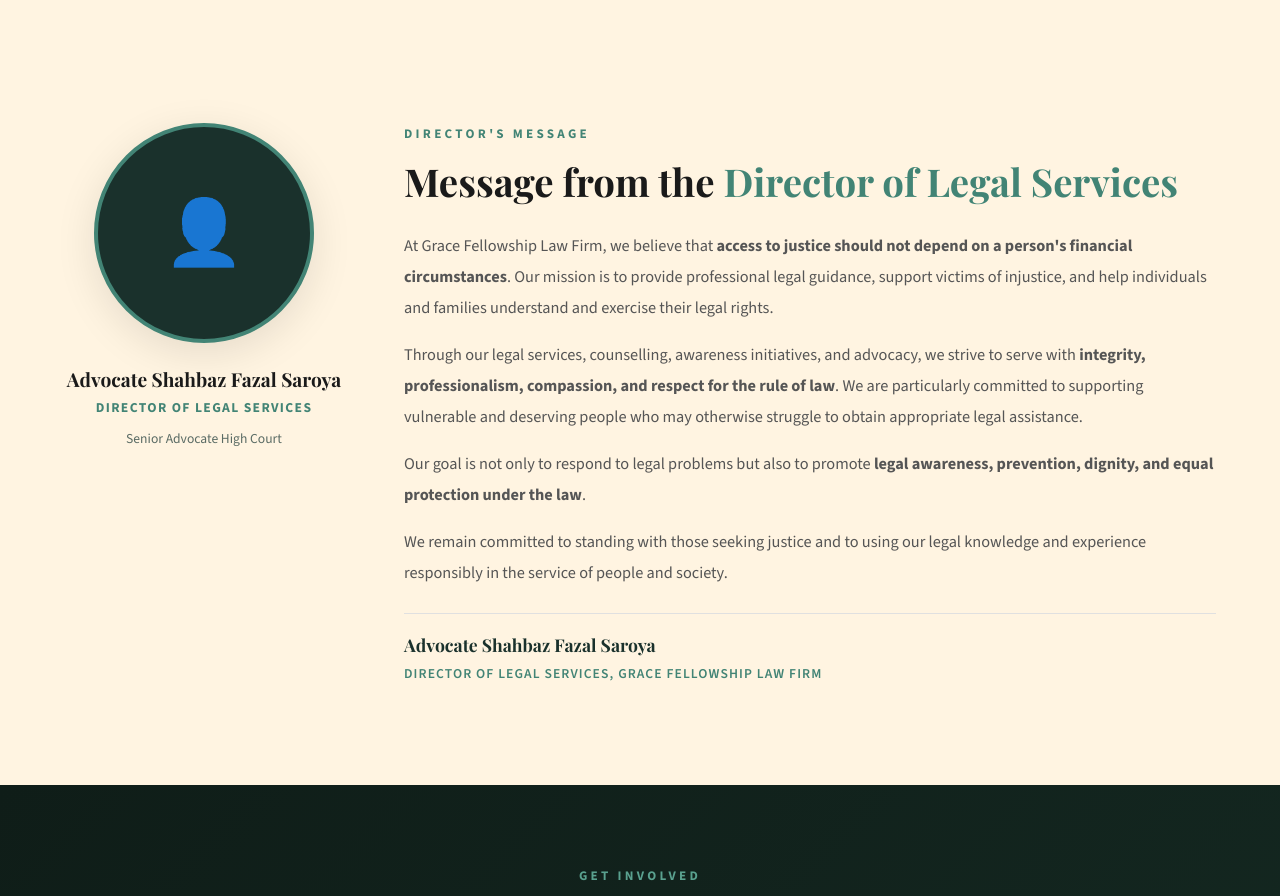
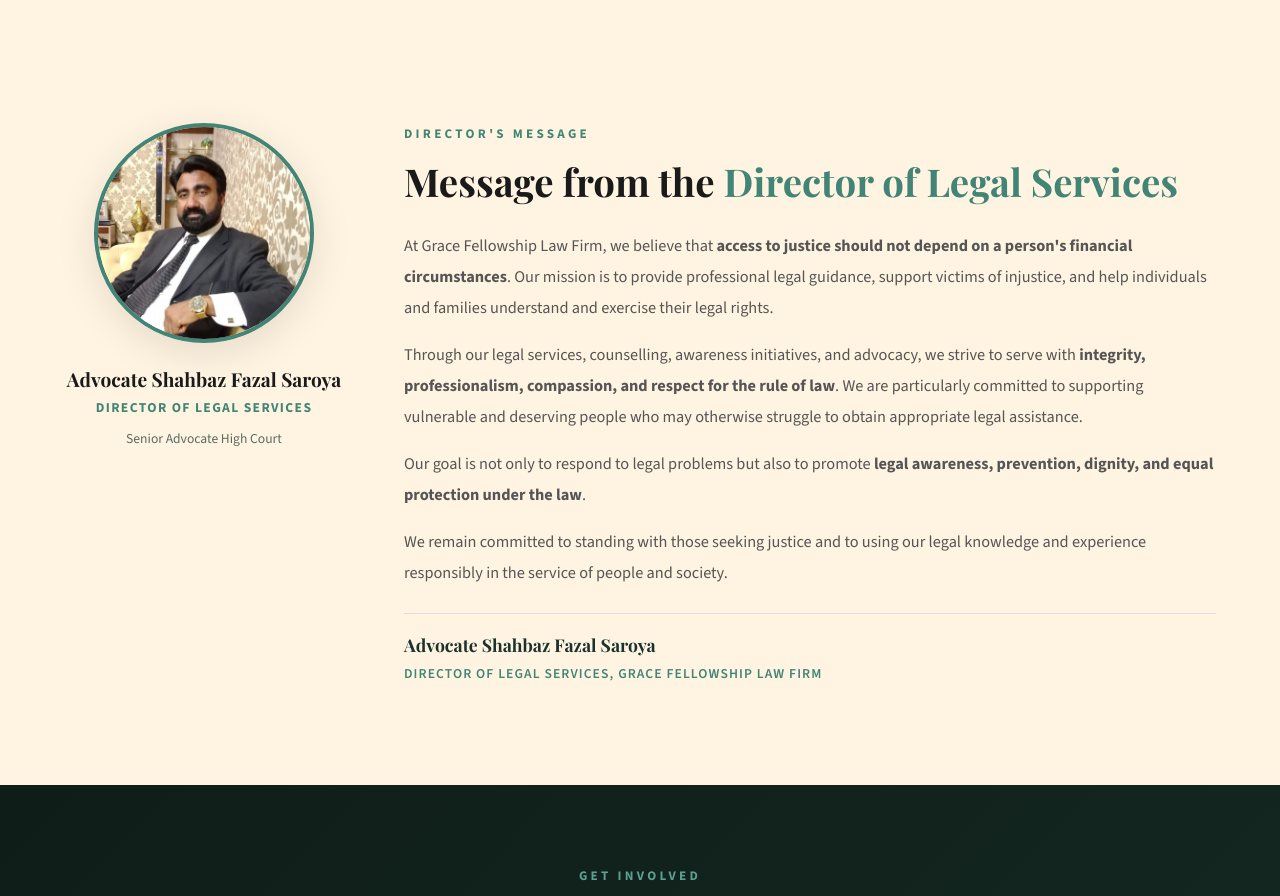
Before and after one commit to stellarsagency/grace-fellowship-law-firm, a plain HTML site: page leadership.html in a window 1280 px wide. Shown: the part 3060-3956 px from the top of the page. Drawn offline with nearby package versions, Linux system fonts and the light colour scheme.

Commit message:
Add Director photo to Leadership page

```diff
--- a/leadership.html
+++ b/leadership.html
@@ -113,7 +113,7 @@
   <div class="container">
     <div style="display:grid;grid-template-columns:280px 1fr;gap:60px;align-items:start" class="grid-2col">
       <div class="reveal" style="text-align:center">
-        <div style="width:220px;height:220px;border-radius:50%;background:var(--taupe);margin:0 auto 24px;display:flex;align-items:center;justify-content:center;font-size:4rem;color:var(--sage-light);border:4px solid var(--gold);box-shadow:var(--shadow-lg)">&#128100;</div>
+        <img src="images/director.jpg" alt="Advocate Shahbaz Fazal Saroya" style="width:220px;height:220px;border-radius:50%;object-fit:cover;margin:0 auto 24px;display:block;border:4px solid var(--gold);box-shadow:var(--shadow-lg)">
         <h3 style="font-size:1.2rem;margin-bottom:4px">Advocate Shahbaz Fazal Saroya</h3>
         <p style="color:var(--gold);font-weight:700;font-size:.85rem;text-transform:uppercase;letter-spacing:.1em;margin-bottom:8px">Director of Legal Services</p>
         <p style="color:var(--muted);font-size:.85rem">Senior Advocate High Court</p>
```
Also changed, not shown: images/director.jpg (added).
